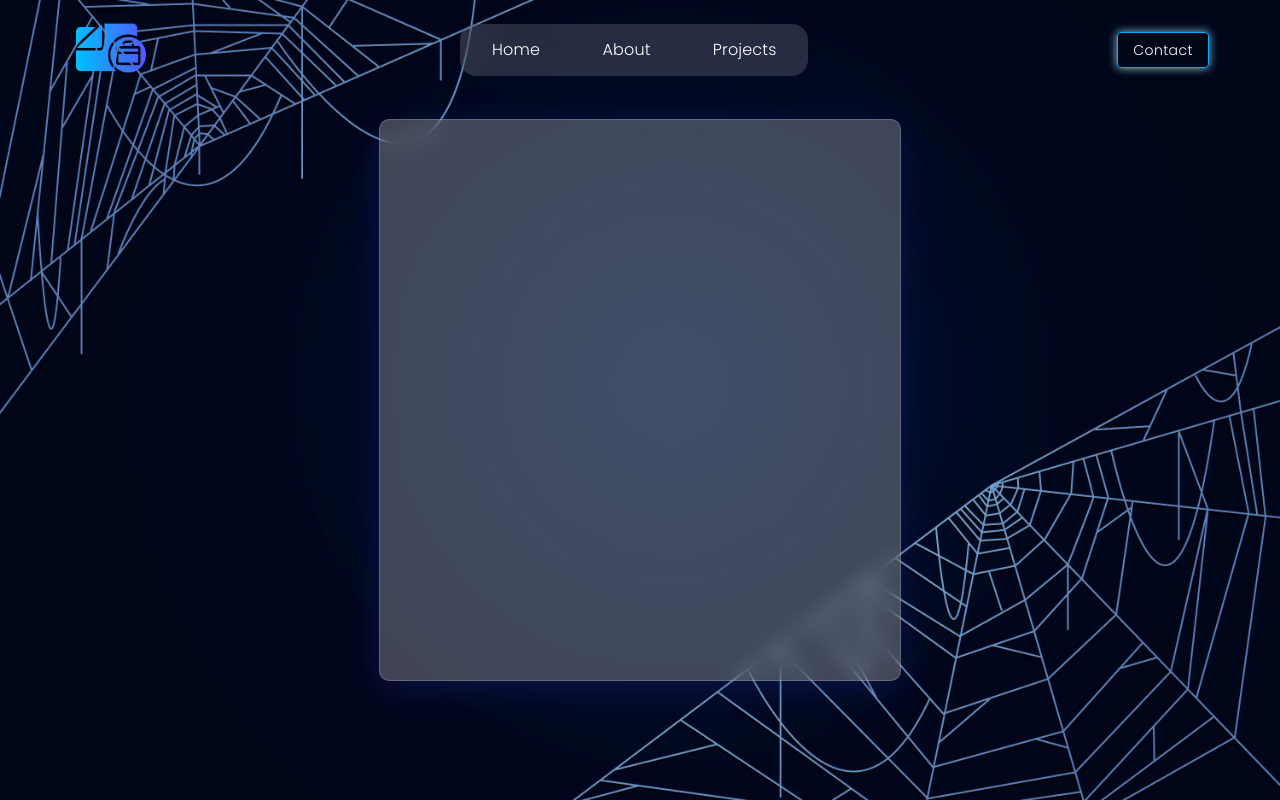
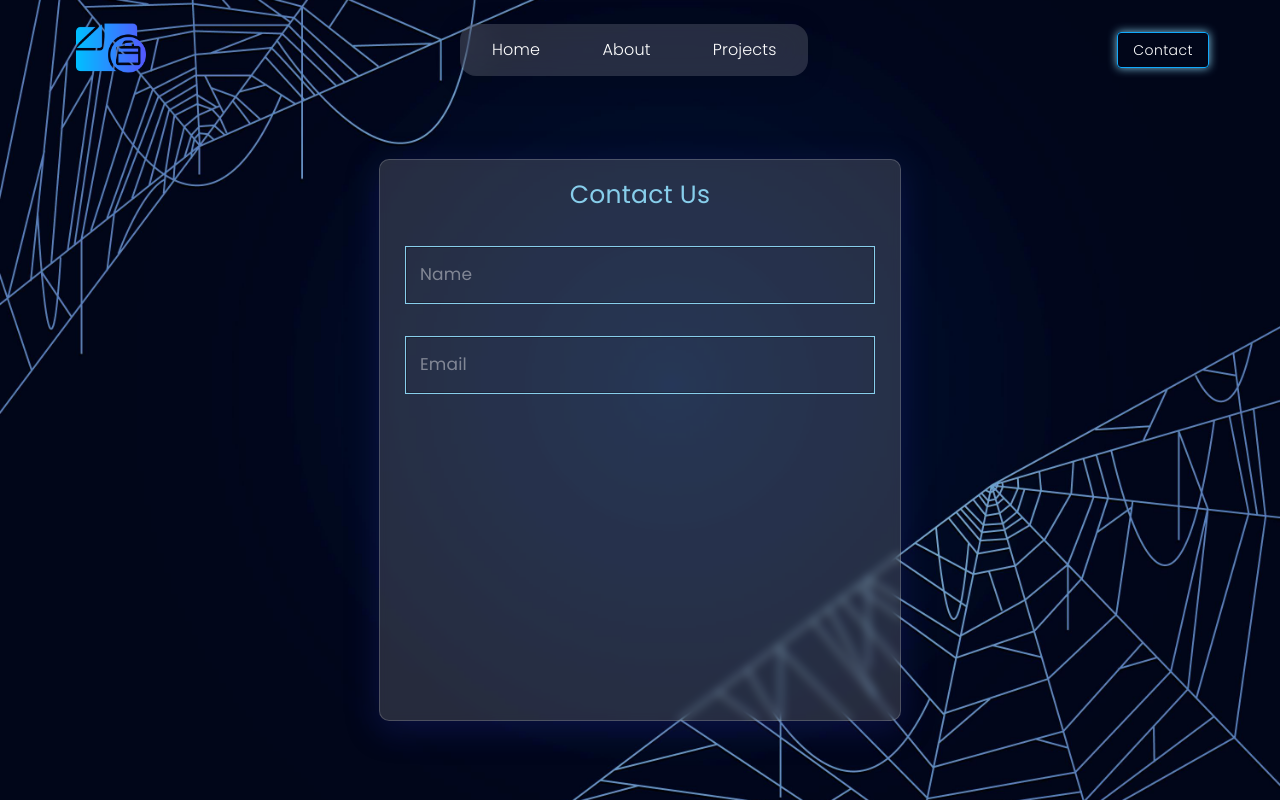
Before and after one commit to Rana5539/nextapp, a Next.js app: page /Contact in a window 1280 px wide. Built offline with nearby package versions, Linux system fonts and the light colour scheme; a web font is replaced by a local one.

Commit message:
contact text fields

```diff
--- a/src/app/Components/ContactForm.js
+++ b/src/app/Components/ContactForm.js
@@ -1,22 +1,38 @@
-import { Box } from '@mui/material'
+'use client'
+import { Box, Typography } from '@mui/material'
 import React from 'react'
-
+import TextField from '@mui/material/TextField';
 function ContactForm() {
   return (
     <>
      <Box sx={{position: 'absolute',
-  top: '50%',
+  top: '55%',
   left: '50%',
   transform: 'translate(-50%, -50%)',
   width: '65vh',
   height: '70vh',
-  backgroundColor: 'rgba(255, 255, 255, 0.25)',
+  backgroundColor: 'rgba(255, 255, 255, 0.15)',
   boxShadow: '0 8px 32px 0 rgba(31, 38, 135, 0.37)',
   borderRadius: '10px',
   border: '1px solid rgba(255, 255, 255, 0.18)',
-  backdropFilter: 'blur(10px)',
-  WebkitBackdropFilter: 'blur(10px)',
-  }}></Box>
+  backdropFilter: 'blur(5px)',
+  WebkitBackdropFilter: 'blur(5px)',
+  textAlign:'center',
+  alignItems:'center',
+  justifyContent:'center',
+  }}>
+    <Typography sx={{mt:2, color:'#87CEEB', fontSize:'25px', fontFamily:'Poppins', }}>  Contact Us</Typography>
+    <TextField  type='text' placeholder='Name' id="fullWidth"  sx={{mt:4, width:'90%', border:'1px solid #87CEEB','& input::placeholder': {
+      color: 'white',
+      fontFamily: 'Poppins',
+      fontSize:'17px',
+          },}}/>
+    <TextField  type='email' placeholder='Email' id="fullWidth"  sx={{mt:4, width:'90%', border:'1px solid #87CEEB','& input::placeholder': {
+      color: 'white',
+      fontFamily: 'Poppins',
+      fontSize:'17px'
+    },}}/>
+    </Box>
     </>
   )
 }
```
